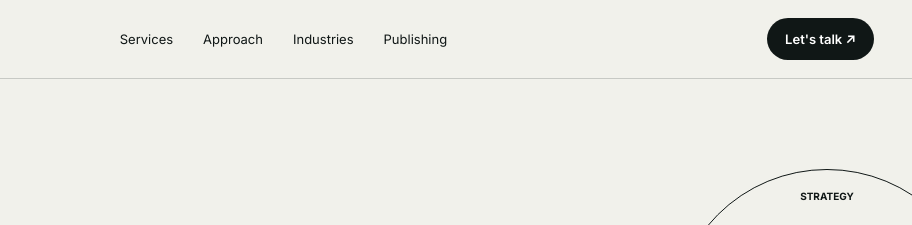
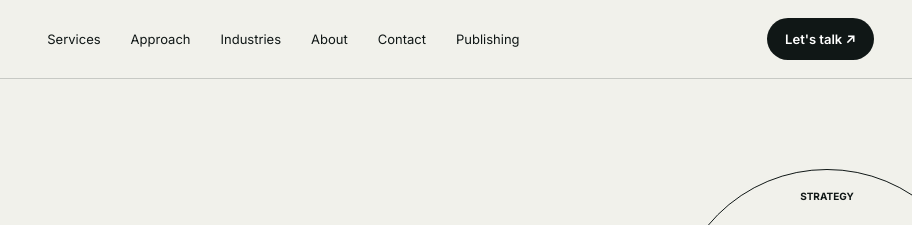
Before and after one commit to adeshsarwan/blueearthemedia, a website: page index.html in a window 1280 px wide. Shown: the top 225 px of the page, 368-1280 px from the left. Drawn offline with Linux system fonts and the light colour scheme.

Commit message:
Add About and Contact navigation across homepage

```diff
--- a/index.html
+++ b/index.html
@@ -15,9 +15,9 @@
   <a class="brand" href="#top"><span class="brand-mark">BE</span><span>BLUE EARTH<br>MEDIA</span></a>
   <nav>
     <a href="#services">Services</a><a href="#approach">Approach</a><a href="#industries">Industries</a>
-    <a href="https://publishing.blueearthe.media">Publishing</a>
+    <a href="/about.html">About</a><a href="/contact.html">Contact</a><a href="https://publishing.blueearthe.media">Publishing</a>
   </nav>
-  <a class="nav-cta" href="#contact">Let's talk ↗</a>
+  <a class="nav-cta" href="/contact.html">Let's talk ↗</a>
 </header>
 
 <main id="top">
@@ -76,7 +76,7 @@
 </section>
 </main>
 
-<footer><a class="brand" href="#top"><span class="brand-mark">BE</span><span>BLUE EARTH MEDIA</span></a><span>© 2026 BLUE EARTH MEDIA</span><a href="https://publishing.blueearthe.media">Publishing</a></footer>
+<footer><a class="brand" href="#top"><span class="brand-mark">BE</span><span>BLUE EARTH MEDIA</span></a><span>© 2026 BLUE EARTHE PTE. LTD.</span><span><a href="/about.html">About</a> · <a href="/contact.html">Contact</a> · <a href="https://publishing.blueearthe.media">Publishing</a></span></footer>
 <script src="script.js"></script>
 </body>
 </html>
```
